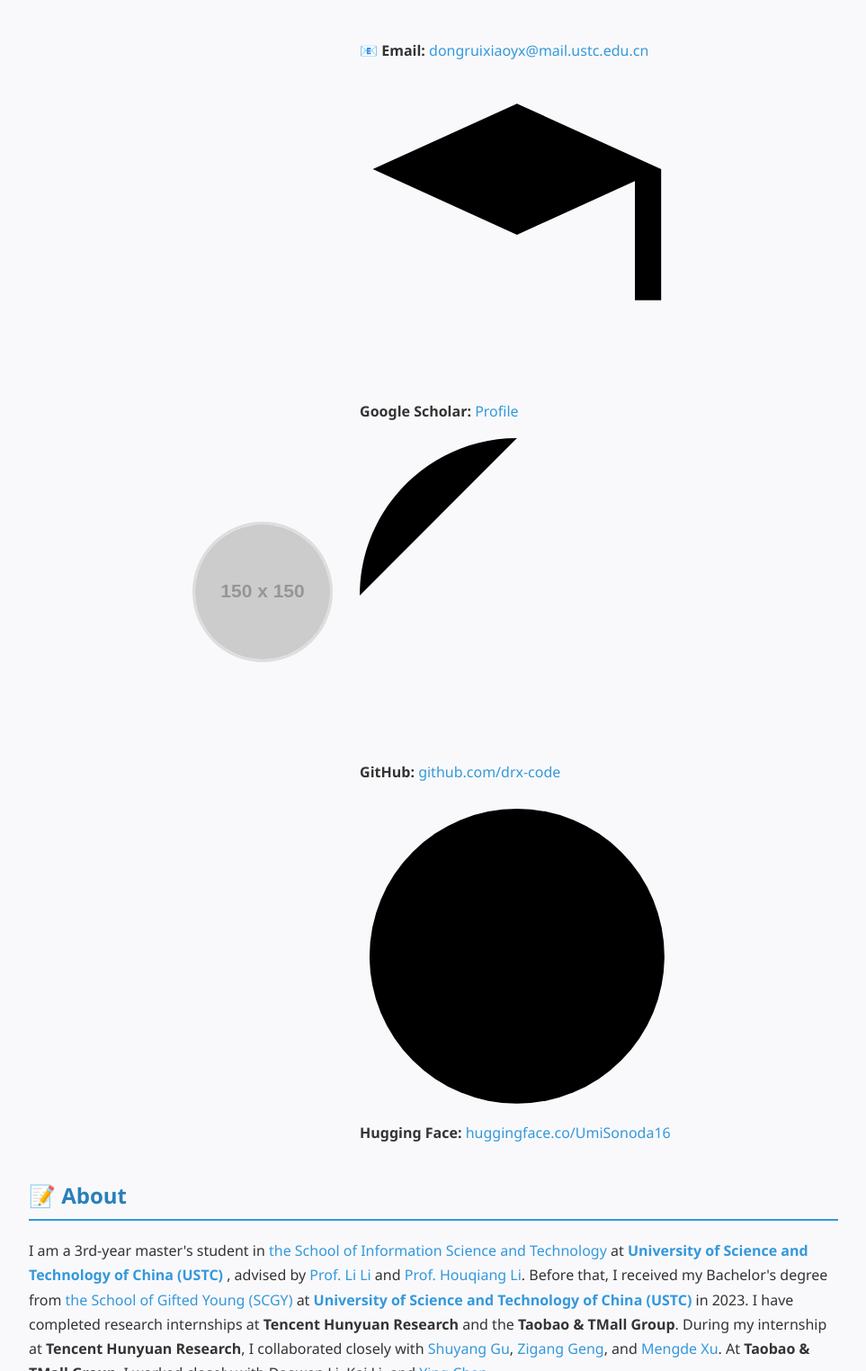
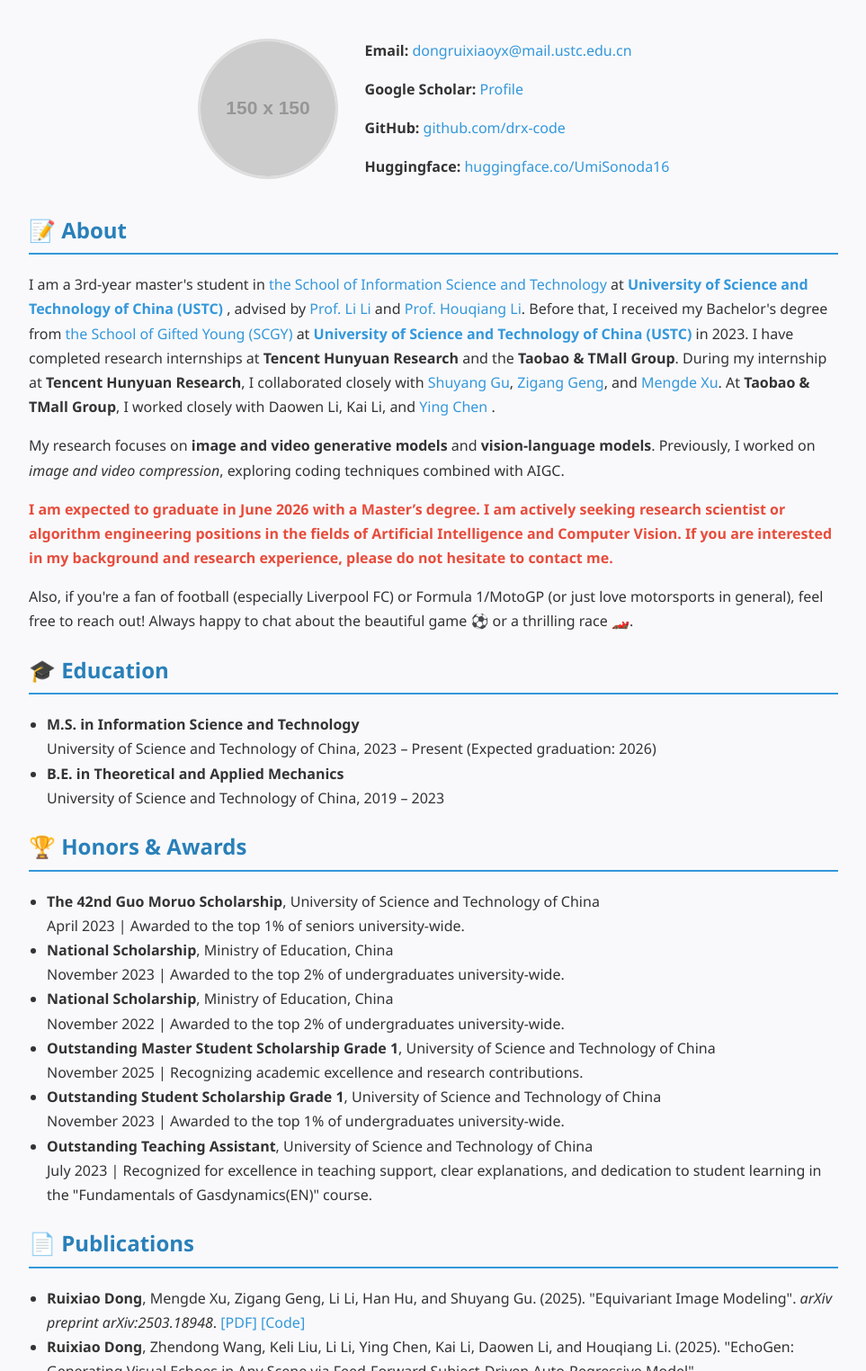
Before and after one commit to drx-code/dongruixiao.github.io, a plain HTML site: page index.html in a window 1280 px wide. Shown: the part 204-1728 px from the top of the page at 90% size, without its empty margins (158-1121 px from the left). Drawn offline with Linux system fonts and the light colour scheme; placeholder pictures from the web are drawn by us.

Commit message:
Update index.html

```diff
--- a/index.html
+++ b/index.html
@@ -94,38 +94,10 @@
     <!-- Replace with your own photo URL -->
     <img src="https://via.placeholder.com/150" alt="San Zhang's photo" />
     <div class="contact">
-    <p><strong>📧 Email:</strong>
-        <a href="mailto:dongruixiaoyx@mail.ustc.edu.cn">dongruixiaoyx@mail.ustc.edu.cn</a>
-      </p>
-
-      <p class="scholar">
-        <!-- Google Scholar logo（示例简化版） -->
-        <svg xmlns="http://www.w3.org/2000/svg" viewBox="0 0 24 24">
-          <path d="M12 2 1 7l11 5 9-4.09V17h2V7L12 2z"/>
-        </svg>
-        <strong>Google Scholar:</strong>
-        <a href="https://scholar.google.com/citations?user=X_K7CCAAAAAJ&hl=en" target="_blank">Profile</a>
-      </p>
-
-      <p class="github">
-        <!-- GitHub logo（示例简化版 Octocat） -->
-        <svg xmlns="http://www.w3.org/2000/svg" viewBox="0 0 16 16">
-          <path d="M8 0C3.58 0 0 3.58 0 8c0 3.54...Z"/>
-        </svg>
-        <strong>GitHub:</strong>
-        <a href="https://github.com/drx-code" target="_blank">github.com/drx-code</a>
-      </p>
-
-      <p class="huggingface">
-        <!-- Hugging Face logo（示例简化版圆形） -->
-        <svg xmlns="http://www.w3.org/2000/svg" viewBox="0 0 256 256">
-          <circle cx="128" cy="128" r="120"/>
-        </svg>
-        <strong>Hugging Face:</strong>
-        <a href="https://huggingface.co/UmiSonoda16" target="_blank">huggingface.co/UmiSonoda16</a>
-      </p>
-    </div>
-  </div>
+      <p><strong>Email:</strong> <a href="mailto:dongruixiaoyx@mail.ustc.edu.cn">dongruixiaoyx@mail.ustc.edu.cn</a> </p>
+      <p><strong>Google Scholar:</strong> <a href="https://scholar.google.com/citations?user=X_K7CCAAAAAJ&hl=en" target="_blank">Profile</a></p>
+      <p><strong>GitHub:</strong> <a href="https://github.com/drx-code" target="_blank">github.com/drx-code</a></p>
+      <p><strong>Huggingface:</strong> <a href="https://huggingface.co/UmiSonoda16" target="_blank">huggingface.co/UmiSonoda16</a></p> </div> </div>
 
   <section>
     <h2>📝 About</h2>
```
